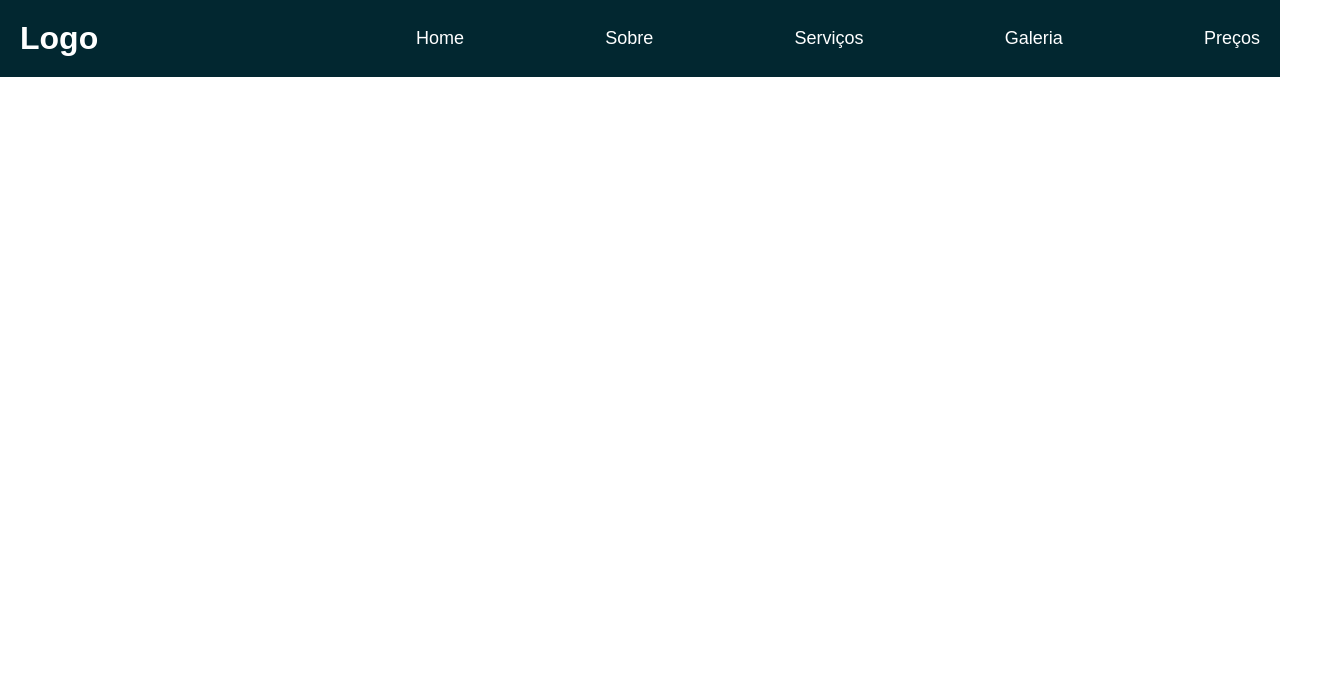
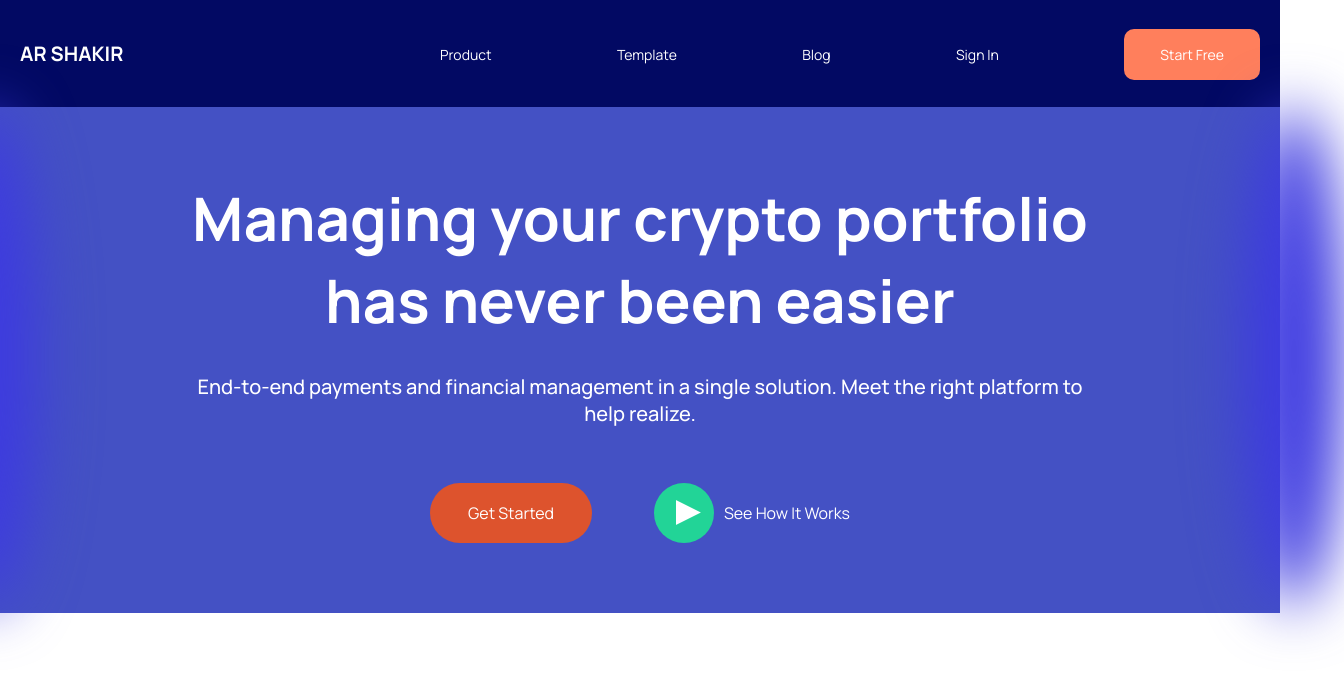
Before and after one commit to jainyxavier/projeto-nuxt, a Nuxt app: page / in a window 1280 px wide. Shown: the top 674 px of the page, 1344 px wide, since content can reach past the window. Built offline with nearby package versions, Linux system fonts and the light colour scheme.

Commit message:
feature: alteração nos itens do menu e iniciei a section banner

```diff
--- /dev/null
+++ b/components/Banner.vue
@@ -0,0 +1,144 @@
+<template>
+    <section class="section-banner">
+        <div class="container">
+            <div class="title-section">
+                <h2>Managing your crypto portfolio has never been easier</h2>
+
+                <p>End-to-end payments and financial management in a single solution. Meet the right platform to help realize.</p>
+            </div>
+
+            <div class="box-btn">
+                <a href="#">Get Started</a>
+
+                <div class="btn-play">
+                    <div></div><a href="#">See How It Works</a>
+                </div>
+            </div>
+
+            <!-- <div class="banner">
+                <nuxt-img src="img/chef-mulher.png" />
+            </div> -->
+        </div>
+    </section>
+</template>
+
+<style lang="scss" scoped>
+    .section-banner{
+        width: 100%;
+        position: relative;
+
+        padding: 70px;
+
+        background: rgb(68, 81, 196);
+        background: radial-gradient(circle, rgba(68,81,196,1) 0%, rgba(68,81,196,1) 100%);
+
+        &::after, &::before{
+            content: '';
+            width: 100px;
+            height: 500px;
+            border-radius: 50%;
+
+            position: absolute;
+            filter: blur(30px);
+            background: rgb(61, 58, 224);
+        }
+
+        &::after{
+            top: 0;
+            right: -5%;
+        }
+
+        &::before{
+            top: 0;
+            left: -5%;
+        }
+
+        .container{
+            width: calc(100% - 40px);
+            max-width: 920px;
+            margin: 0 auto;
+        }
+
+        .title-section{
+            padding-bottom: 56px;
+            text-align: center;
+
+            h2{
+                font-size: 3.75rem;
+                font-weight: 700;
+                color: #fff;
+                margin-bottom: 32px;
+            }
+
+            p{
+                font-size: 1.25rem;
+                font-weight: 500;
+                color: #fff;
+            }
+        }
+
+        .box-btn{
+            width: 100%;
+            max-width: 420px;
+            margin: 0 auto;
+
+            display: flex;
+            justify-content: space-between;
+
+            a{
+                background-color: #dd532d;
+                border-radius: 47px;
+                padding: 15px 38px;
+
+                text-decoration: unset;
+                font-size: 1rem;
+                color: #fff;
+
+                display: flex;
+                align-items: center;
+            }
+
+            .btn-play{
+                display: flex;
+                align-items: center;
+                gap: 10px;
+
+                div{
+                    width: 60px;
+                    height: 60px;
+
+                    border-radius: 47px;
+                    background: #22D497;
+
+                    position: relative;
+
+                    &::after{
+                        content: '';
+
+                        position: absolute;
+                        bottom: 18px;
+                        left: 22px;
+
+                        width: 25px;
+                        height: 25px;
+
+                        background-color: white;
+                        clip-path: polygon(0 0, 0 100%, 100% 50%);
+                    }
+                }
+
+                a{
+                    background: unset;
+                    padding: 0;
+                }
+            }
+        }
+
+        // .banner{
+        //     img{
+        //         width: 100%;
+        //         height: 100%;
+        //     }
+        // }
+    }
+</style>
--- a/components/Header.vue
+++ b/components/Header.vue
@@ -1,15 +1,17 @@
 <template>
     <header class="menu-superior">
         <div class="container">
-            <h1>Logo</h1>
+            <div class="title-menu">
+                <h1>AR SHAKIR</h1>
+            </div>
 
             <nav class="menu-options">
                 <ul>
-                    <li><a href="#">Home</a></li>
-                    <li><a href="#">Sobre</a></li>
-                    <li><a href="#">Serviços</a></li>
-                    <li><a href="#">Galeria</a></li>
-                    <li><a href="#">Preços</a></li>
+                    <li><a href="#">Product</a></li>
+                    <li><a href="#">Template</a></li>
+                    <li><a href="#">Blog</a></li>
+                    <li><a href="#">Sign In</a></li>
+                    <li><a href="#">Start Free</a></li>
                 </ul>
             </nav>
 
@@ -46,18 +48,18 @@ export default {
 
 .menu-superior{
     width: 100%;
-    background-color:  #022730;
+    background-color: #020963;
 
     .container{
         width: calc(100% - 40px);
         max-width: 1240px;
         margin: 0 auto;
-        padding: 20px 0;
+        padding: 40px 0;
 
         display: flex;
         justify-content: space-between;
         align-items: center;
-        gap: 10px;
+        gap: 20px;
 
         @media(max-width: 992px){
             flex-direction: column;
@@ -69,33 +71,55 @@ export default {
         }
     }
 
-    h1{
-        color: #fff;
-        font-size: 2rem;
+    .title-menu{
+        h1{
+            color: #fff;
+            font-size: 1.25rem;
 
-        position: relative;
-        z-index: 2;
+            position: relative;
+            z-index: 2;
+
+            @media(max-width: 1024px){
+                font-size: 1.125rem;
+            }
+        }
+
     }
+
 
     .menu-options{
         width: 100%;
-        max-width: 844px;
+        max-width: 820px;
 
         ul{
             list-style-type: none;
 
             display: flex;
             justify-content: space-between;
+            align-items: center;
             gap: 10px;
 
             li{
                 a{
                     color: white;
-                    font-size: 1.125rem;
+                    font-size: 0.875rem;
                     text-decoration: none;
 
                     &:hover{
-                        color: #FA8F02;
+                        color: #FF7F5C;
+                    }
+                }
+
+                &:last-of-type{
+                    a{
+                        background-color: #FF7F5C;
+                        padding: 16px 36px;
+                        border-radius: 10px;
+
+                        &:hover{
+                            background-color: #dd532d;
+                            color: #fff;
+                        }
                     }
                 }
             }
--- a/nuxt.config.js
+++ b/nuxt.config.js
@@ -31,7 +31,9 @@ export default {
   components: true,
 
   // Modules for dev and build (recommended): https://go.nuxtjs.dev/config-modules
+  target: 'static',
   buildModules: [
+    '@nuxt/image'
   ],
 
   // Modules: https://go.nuxtjs.dev/config-modules
--- a/package.json
+++ b/package.json
@@ -17,6 +17,7 @@
     "webpack": "^4.46.0"
   },
   "devDependencies": {
+    "@nuxt/image": "^0.7.1",
     "sass": "^1.54.6",
     "sass-loader": "^10.3.1"
   }
--- a/pages/index.vue
+++ b/pages/index.vue
@@ -1,18 +1,23 @@
 <template>
-  <Header/>
+    <div>
+        <Header/>
+        <Banner/>
+    </div>
 </template>
 
 <script>
 export default {
-  name: 'IndexPage'
+    name: 'IndexPage'
 }
 </script>
 
 <style lang="scss">
+    @import url('https://fonts.googleapis.com/css2?family=Manrope:wght@200;300;400;500;600;700&display=swap');
+
     *{
         margin: 0;
         padding: 0;
         box-sizing: border-box;
-        font-family: sans-serif;
+        font-family: 'Manrope', sans-serif;
     }
 </style>
```
Also changed, not shown: static/img/chef-mulher.png (added), 1 other file (tests, documents, lock files or other folders).
